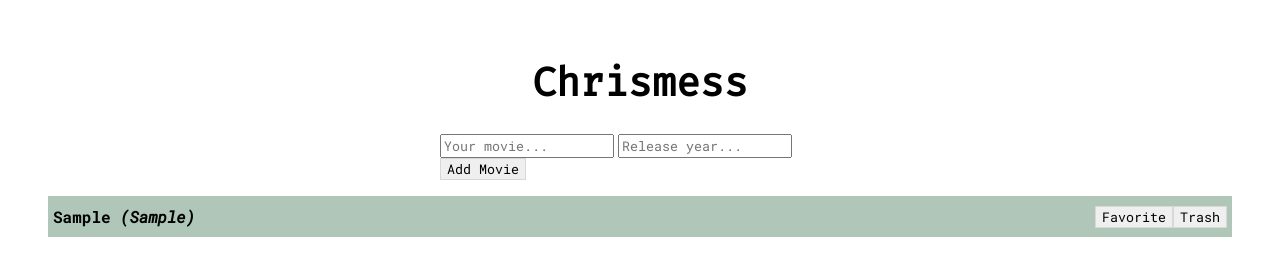
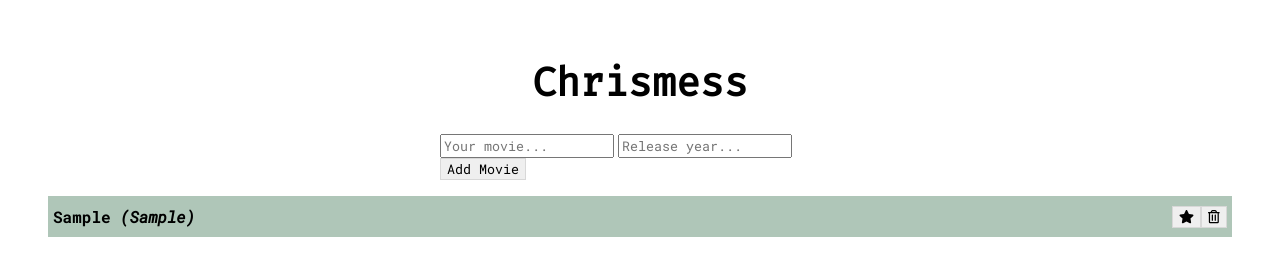
Before and after one commit to yamini-krishnamurthy/chrismess, a plain HTML site: page index.html in a window 1280 px wide. Both pictures are taken after typing "Sample", "Sample" into the empty fields and a click on the button "Add Movie". Drawn offline with Linux system fonts and the light colour scheme.

Commit message:
Use font awesome for trash and favorite buttons

```diff
--- a/index.html
+++ b/index.html
@@ -6,6 +6,7 @@
   <title>Chrismess - A whole mess o' Chrisses</title>
   <meta name="viewport" content="width=device-width, initial-scale=1">
   <link rel="stylesheet" type="text/css" media="screen" href="index.css" />
+  <script defer src="https://use.fontawesome.com/releases/v5.1.0/js/all.js" integrity="sha384-3LK/3kTpDE/Pkp8gTNp2gR/2gOiwQ6QaO7Td0zV76UFJVhqLl4Vl3KL1We6q6wR9" crossorigin="anonymous"></script>
 </head>
 <body>
  <h1>Chrismess</h1>
--- a/index.js
+++ b/index.js
@@ -16,10 +16,13 @@ class App {
     return span
   }
 
-  renderButton(className, value) {
+  renderButton(className) {
     const button = document.createElement('button')
     button.classList.add(className)
-    button.textContent = value
+    if(className == 'trash')
+      button.innerHTML = '<i class="far fa-trash-alt" title="trash movie"></i>'
+    else
+      button.innerHTML = '<i class="fas fa-star" title="favorite move=ie"></i>'
     return button
   }
 
@@ -37,8 +40,8 @@ class App {
     })
 
     //add and bind listeners to favorite and trash button for each list item
-    const trashButton = this.renderButton('trash', 'Trash')
-    const faveButton = this.renderButton('fave', 'Favorite')
+    const trashButton = this.renderButton('trash')
+    const faveButton = this.renderButton('fave')
 
     trashButton.addEventListener('click', (event) => {
       this.handleTrash(event, movie)
```
